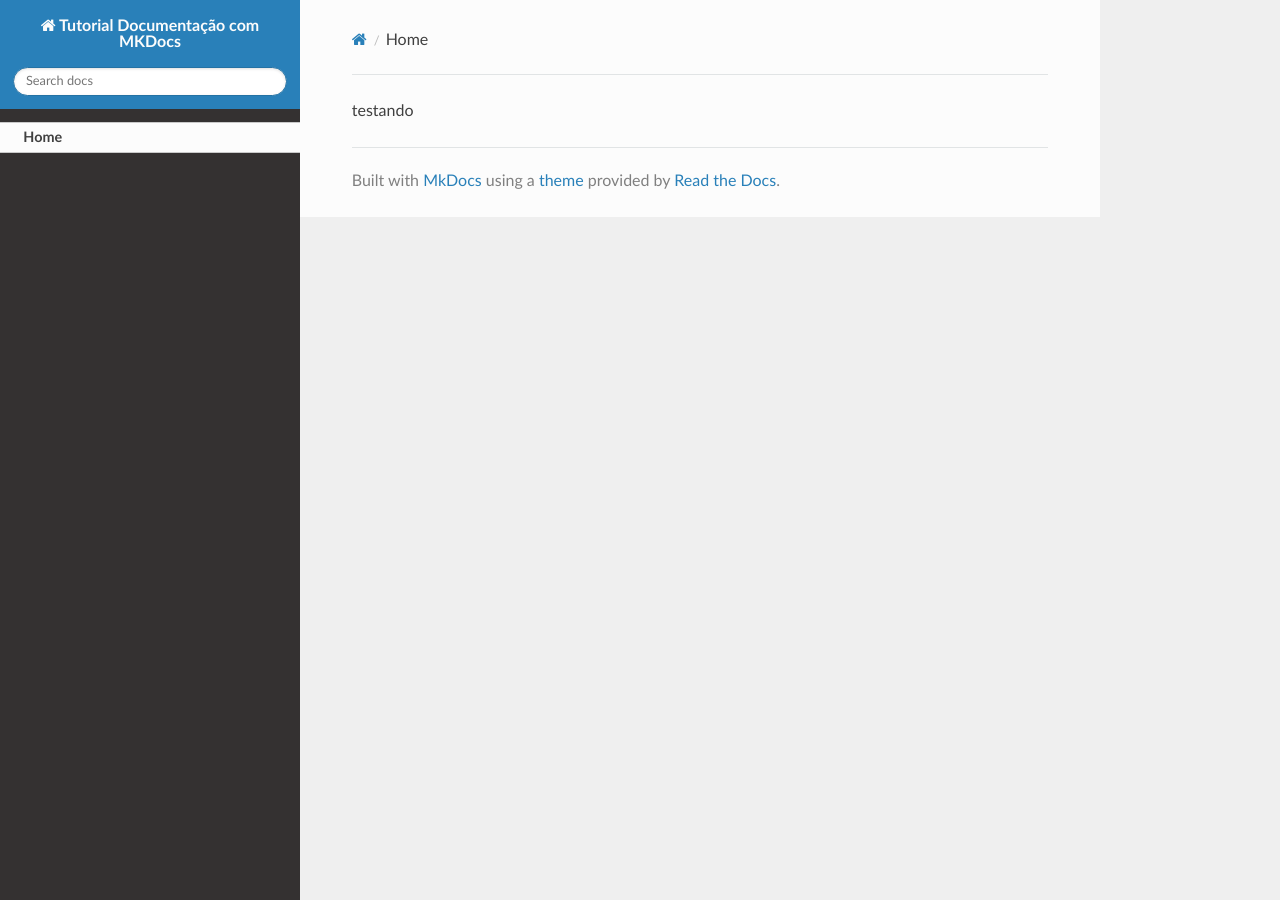
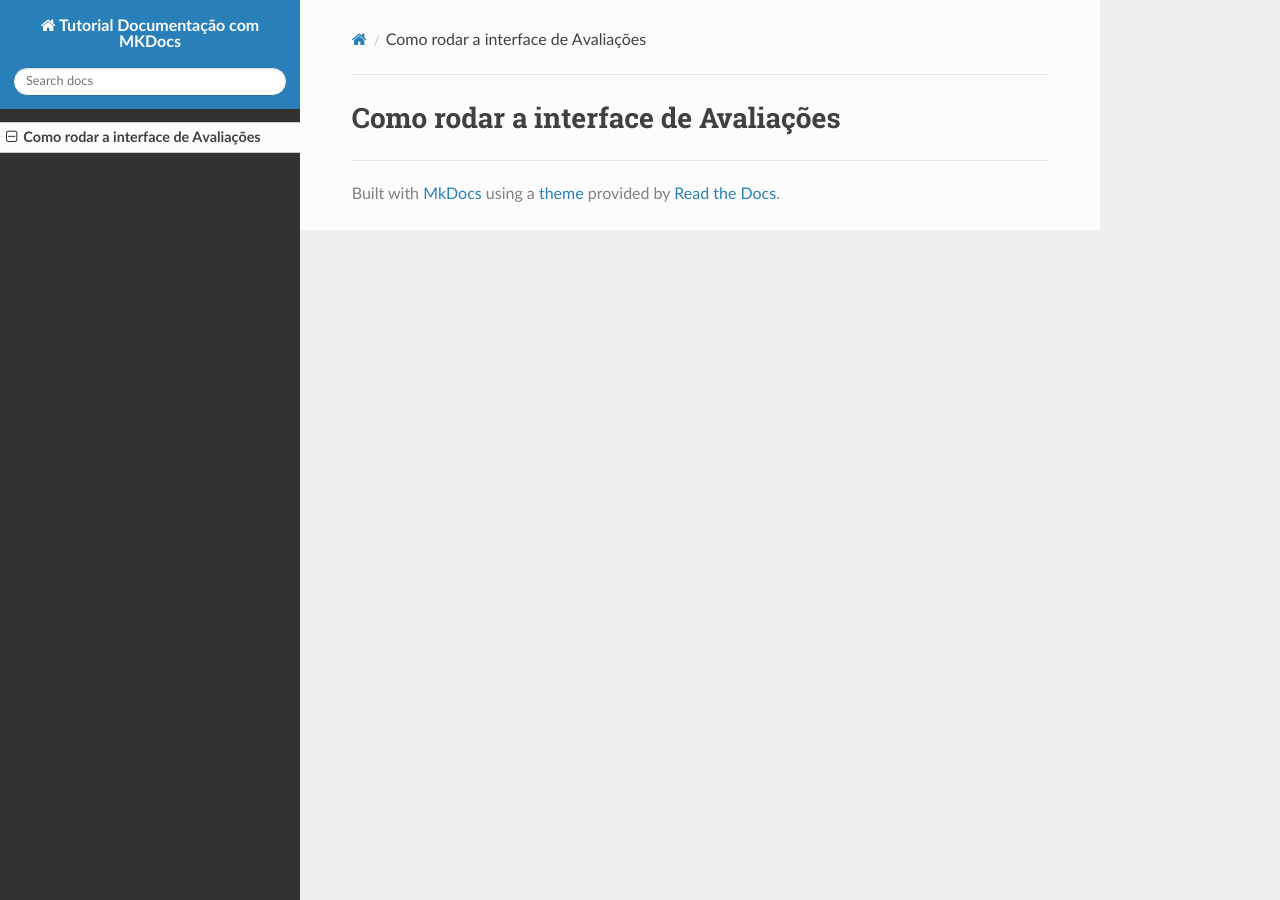
Before and after one commit to CTISM-Prof-Henry/trab-final-tarde-engenharia-da-esperteza, an MkDocs documentation site: the page built from docs/index.md, in a window 1280 px wide. Built offline with MkDocs 1.6.1, drawn with Linux system fonts in a browser that asks for light colours; nearby versions of some CDN libraries.

Commit message:
Update index.md
Testando o titulo inicial

```diff
--- a/docs/index.md
+++ b/docs/index.md
@@ -1 +1 @@
-testando
+# Como rodar a interface de Avaliações
```
